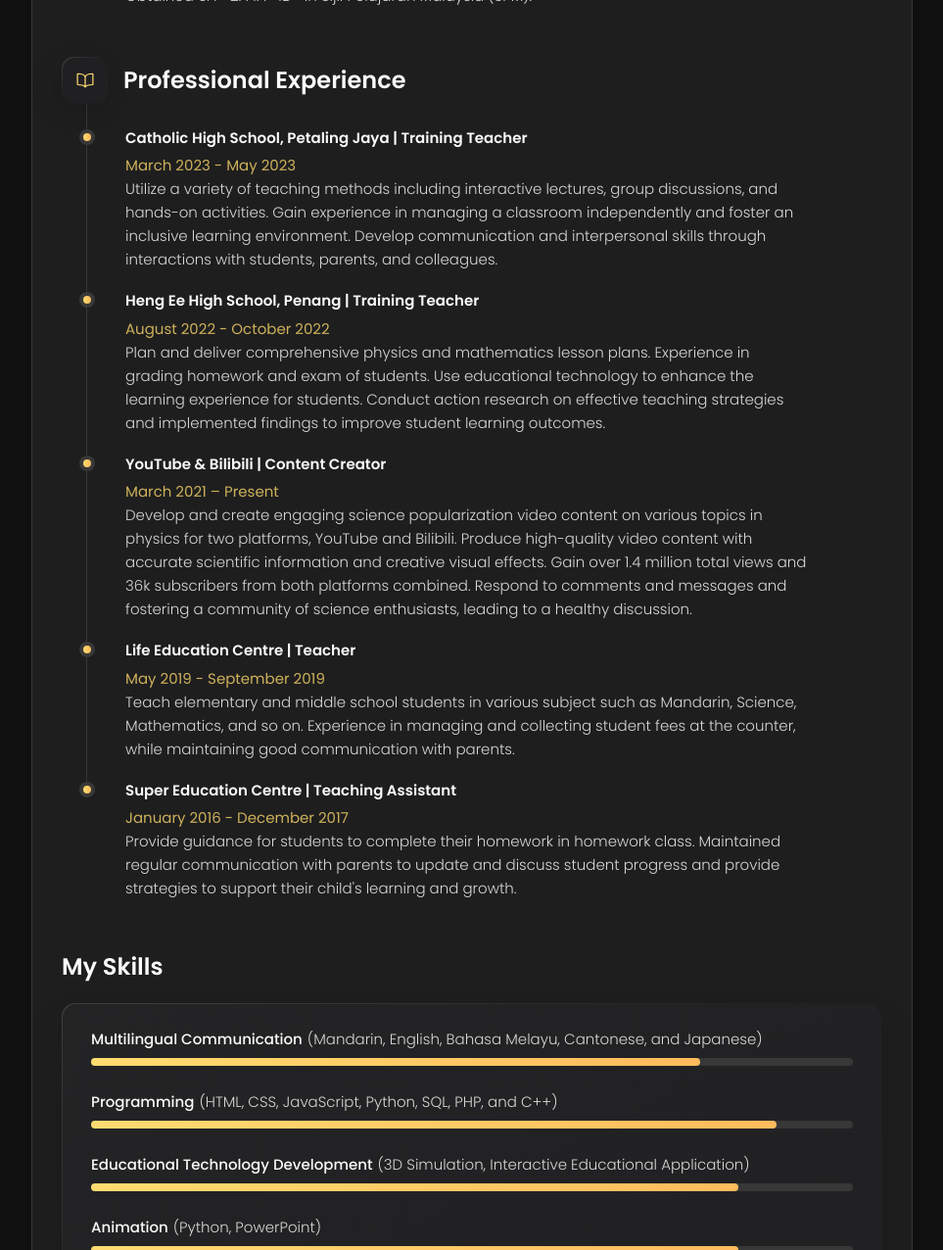
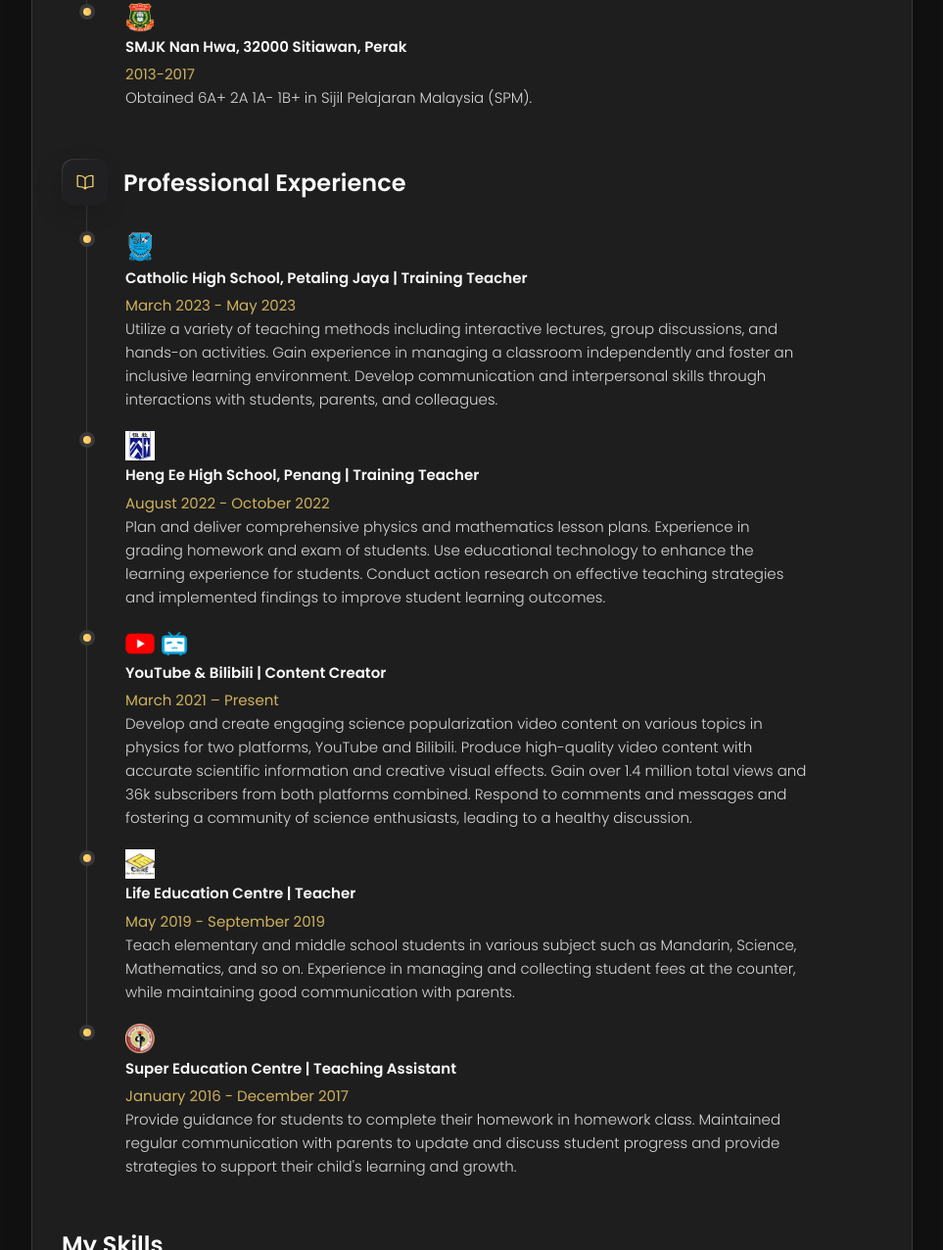
Before and after one commit to kcportfolio/kcportfolio.github.io, a plain HTML site: page index.html in a window 1280 px wide. Shown: the part 1512-2788 px from the top of the page at 98% size, without its empty margins (308-1271 px from the left). Drawn offline with nearby package versions, Linux system fonts and the light colour scheme.

Commit message:
logo update

```diff
--- a/index.html
+++ b/index.html
@@ -161,22 +161,27 @@
                   "title": "Sultan Idris Education University, 35900 Tanjong Malim, Perak",
                   "date": "2019-2023",
                   "text": "Obtained 3.95/4.0 CGPA for Bachelor of Education (Physics) with Honours."
+                  , logo: "./assets/images/logo_upsi.png"
                 },
                 {
                   "title": "Melaka Matriculation College, 78300 Masjid Tanah, Melaka",
                   "date": "2018-2019",
                   "text": "Obtained 4.0/4.0 CGPA in Peperiksaan Semester Program Matrikulasi (PSPM)."
+                  , logo: "./assets/images/logo_melaka.jfif"
                 },
                 {
                   "title": "SMJK Nan Hwa, 32000 Sitiawan, Perak",
                   "date": "2013-2017",
                   "text": "Obtained 6A+ 2A 1A- 1B+ in Sijil Pelajaran Malaysia (SPM)."
+                  , logo: "./assets/images/logo_nanhwa.png"
                 }
               ];
 
               data2.forEach((item) => {
                 document.writeln(`
           <li class="timeline-item">
+            <img style="width:30px;margin-bottom:5px;"
+              src="${item.logo}">
             <h4 class="h4 timeline-item-title">${item.title}</h4>
             <span>${item.date}</span>
             <p class="timeline-text">${item.text}</p>
@@ -204,31 +209,48 @@
                   title: "Catholic High School, Petaling Jaya | Training Teacher",
                   date: "March 2023 - May 2023",
                   description: "Utilize a variety of teaching methods including interactive lectures, group discussions, and hands-on activities. Gain experience in managing a classroom independently and foster an inclusive learning environment. Develop communication and interpersonal skills through interactions with students, parents, and colleagues."
+                  , logo: "./assets/images/logo_catholic.png"
                 },
                 {
                   title: "Heng Ee High School, Penang | Training Teacher",
                   date: "August 2022 - October 2022",
                   description: "Plan and deliver comprehensive physics and mathematics lesson plans. Experience in grading homework and exam of students. Use educational technology to enhance the learning experience for students. Conduct action research on effective teaching strategies and implemented findings to improve student learning outcomes."
+                  , logo: "./assets/images/logo_hengee.jfif"
                 },
                 {
                   title: "YouTube & Bilibili | Content Creator",
                   date: "March 2021 – Present",
                   description: "Develop and create engaging science popularization video content on various topics in physics for two platforms, YouTube and Bilibili. Produce high-quality video content with accurate scientific information and creative visual effects. Gain over 1.4 million total views and 36k subscribers from both platforms combined. Respond to comments and messages and fostering a community of science enthusiasts, leading to a healthy discussion."
+                  , logo: "./assets/images/logo_youtube.png"
+                  , logo2: "./assets/images/logo_bilibili.png"
                 },
                 {
                   title: "Life Education Centre | Teacher",
                   date: "May 2019 - September 2019",
                   description: "Teach elementary and middle school students in various subject such as Mandarin, Science, Mathematics, and so on. Experience in managing and collecting student fees at the counter, while maintaining good communication with parents."
+                  , logo: "./assets/images/logo_lec.png"
                 },
                 {
                   title: "Super Education Centre | Teaching Assistant",
                   date: "January 2016 - December 2017",
                   description: "Provide guidance for students to complete their homework in homework class. Maintained regular communication with parents to update and discuss student progress and provide strategies to support their child's learning and growth."
+                  , logo: "./assets/images/logo_super.png"
                 }
               ];
 
               experiences.forEach((experience) => {
+
                 document.writeln(`<li class="timeline-item">`);
+
+                if (experience.title === "YouTube & Bilibili | Content Creator") {
+                  document.writeln(`<div style="display:flex;"> <img style="width:35px;margin-bottom:5px;padding-right:5px;"
+              src="${experience.logo}"><img style="width:30px;margin-bottom:5px;" src="${experience.logo2}"></div>`);
+                }
+                else {
+                  document.writeln(` <img style="width:30px;margin-bottom:5px;"
+              src="${experience.logo}">`);
+                }
+
                 document.writeln(`<h4 class="h4 timeline-item-title">${experience.title}</h4>`);
                 document.writeln(`<span>${experience.date}</span>`);
                 document.writeln(`<p class="timeline-text">${experience.description}</p>`);
```
Also changed, not shown: assets/images/logo_bilibili.png (added), assets/images/logo_catholic.png (added), assets/images/logo_hengee.jfif (added), assets/images/logo_hengee.png (added), assets/images/logo_lec.png (added), assets/images/logo_melaka.jfif (added), assets/images/logo_nanhwa.png (added), assets/images/logo_super.png (added), assets/images/logo_upsi.png (added), assets/images/logo_youtube.png (added).
